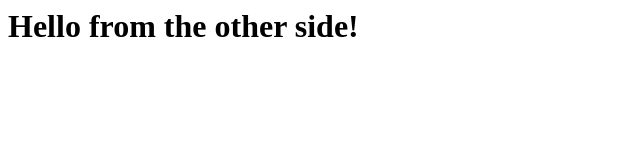
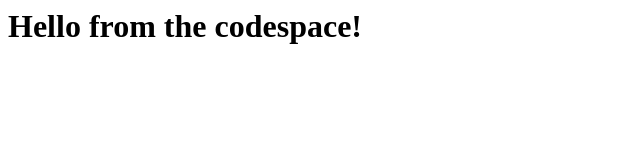
Before and after one commit to ShreyaA/skills-code-with-codespaces, a plain HTML site: page index.html in a window 1280 px wide. Shown: the full height of the page, 0-640 px from the left. Drawn offline with Linux system fonts and the light colour scheme.

Commit message:
Adding hello from the codespace!

```diff
--- a/index.html
+++ b/index.html
@@ -1,3 +1,3 @@
 <html>
-  <h1>Hello from the other side!</h1>
+  <h1>Hello from the codespace!</h1>
 </html>
```
